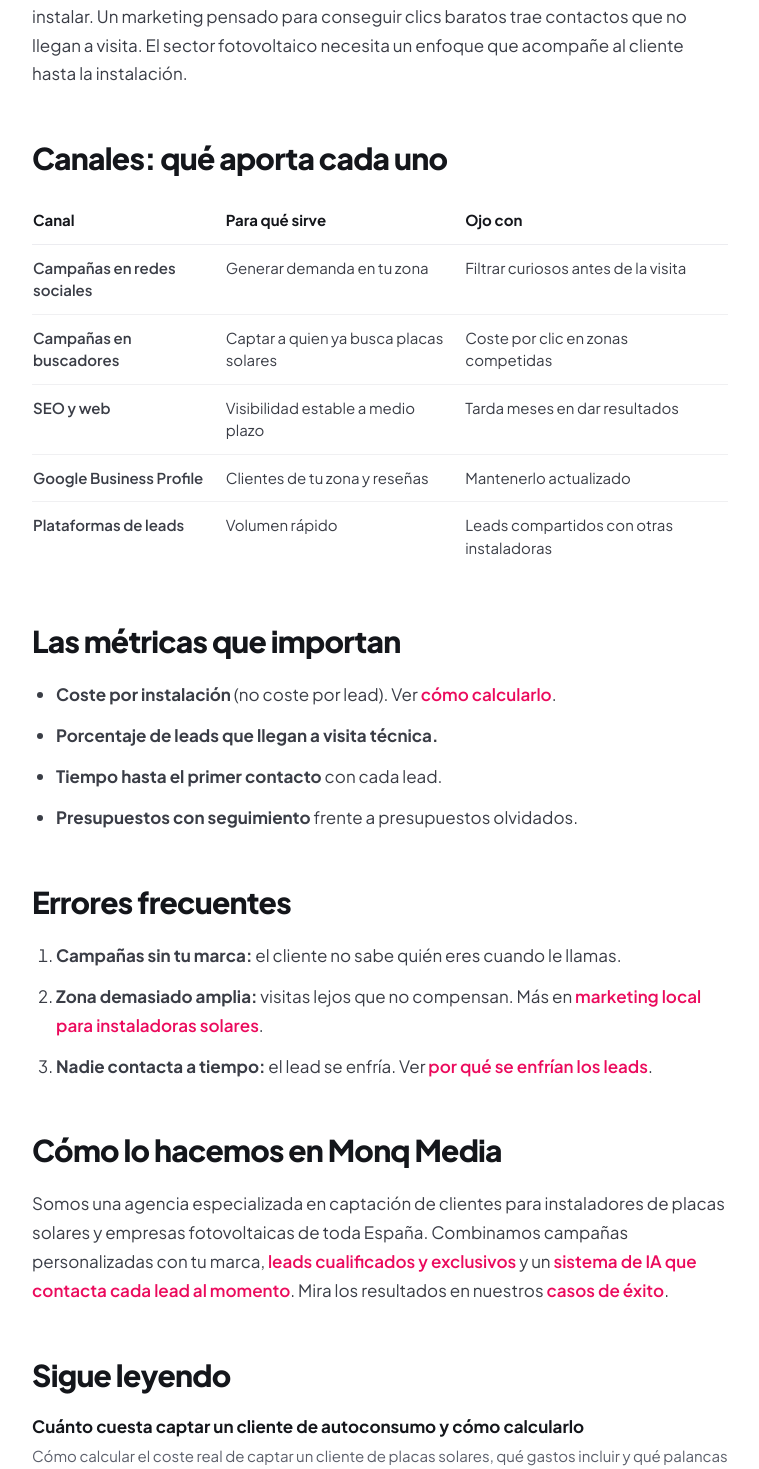
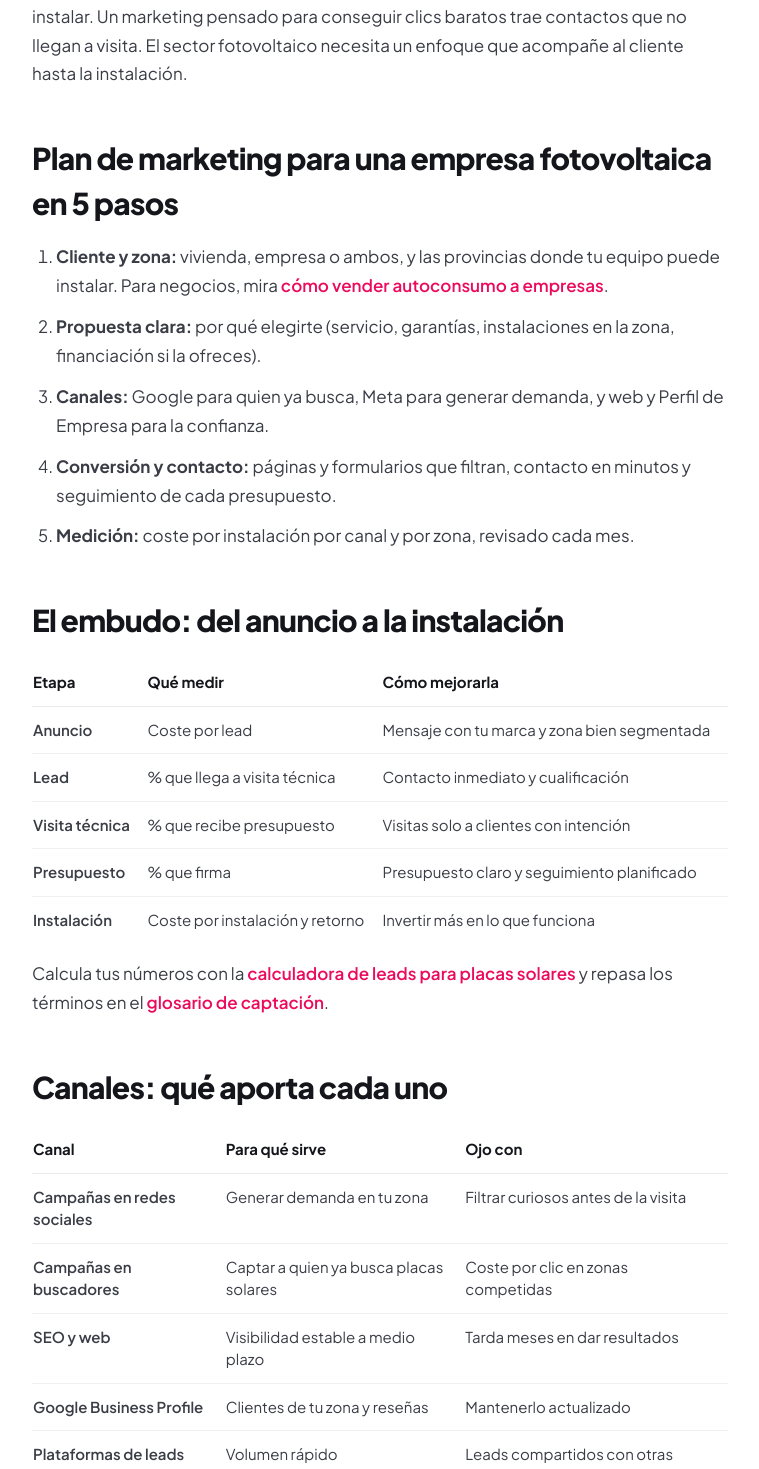
Before and after one commit to monqmedia/monqmedia-web, a Next.js app: page /blog/marketing-para-empresas-fotovoltaicas in a window 1280 px wide. Shown: the part 860-2329 px from the top of the page, without its empty margins (260-1019 px from the left). Built offline with nearby package versions, Linux system fonts and the light colour scheme.

Commit message:
SEO: refuerzo de marketing para empresas fotovoltaicas (plan en 5 pasos, embudo, FAQ) con dateModified
Co-Authored-By: Claude Opus 5.5 <noreply@anthropic.com>
Claude-Session: https://claude.ai/code/session_01Qau9YZQa7YvPv1Gw7N1mwG

```diff
--- a/app/blog/marketing-para-empresas-fotovoltaicas/page.tsx
+++ b/app/blog/marketing-para-empresas-fotovoltaicas/page.tsx
@@ -20,6 +20,14 @@ const URL = postUrl(post);
 export const metadata: Metadata = postMetadata(post);
 
 const faqs: Faq[] = [
+  {
+    q: "¿Cómo hago un plan de marketing para mi empresa fotovoltaica?",
+    a: "En cinco pasos: define tu cliente y tu zona, elige los canales (Google, Meta, web y Perfil de Empresa), prepara páginas y formularios que filtren, organiza el contacto inmediato y el seguimiento, y mide el coste por instalación para invertir donde funciona.",
+  },
+  {
+    q: "¿Cuánto debe invertir una empresa fotovoltaica en marketing?",
+    a: "Parte de tu objetivo de instalaciones: con tus tasas de conversión calcula cuántos leads necesitas y cuánto cuestan. Nuestra calculadora de leads para placas solares lo hace en segundos.",
+  },
   {
     q: "¿Qué tipo de marketing funciona mejor para una empresa fotovoltaica?",
     a: "El que genera visitas técnicas e instalaciones, no solo visibilidad: campañas de captación con la marca de la empresa, dirigidas a su zona, con filtro de calidad y contacto inmediato de cada lead.",
@@ -44,6 +52,7 @@ const jsonLd = [
     description: post.description,
     url: URL,
     published: post.date,
+    modified: post.updated,
   }),
   faqJsonLd(faqs),
   breadcrumbJsonLd(post.title, URL, { name: "Blog", href: "/blog" }),
@@ -57,8 +66,8 @@ export default function Article() {
       parent={{ name: "Blog", href: "/blog" }}
       eyebrow="Blog · Marketing"
       title={post.title}
-      updated={post.date}
-      updatedLabel={post.dateLabel}
+      updated={post.updated ?? post.date}
+      updatedLabel={post.updatedLabel ?? post.dateLabel}
       summary={
         <>
           el marketing para empresas fotovoltaicas funciona cuando se mide en{" "}
@@ -79,6 +88,57 @@ export default function Article() {
         conseguir clics baratos trae contactos que no llegan a visita. El
         sector fotovoltaico necesita un enfoque que acompañe al cliente hasta
         la instalación.
+      </p>
+
+      <h2 className={h2}>Plan de marketing para una empresa fotovoltaica en 5 pasos</h2>
+      <ol className="list-decimal pl-6 space-y-3 mb-4">
+        <li className={li}>
+          <strong>Cliente y zona:</strong> vivienda, empresa o ambos, y las
+          provincias donde tu equipo puede instalar. Para negocios, mira{" "}
+          <Link href="/blog/como-vender-autoconsumo-a-empresas" className={a}>
+            cómo vender autoconsumo a empresas
+          </Link>
+          .
+        </li>
+        <li className={li}>
+          <strong>Propuesta clara:</strong> por qué elegirte (servicio,
+          garantías, instalaciones en la zona, financiación si la ofreces).
+        </li>
+        <li className={li}>
+          <strong>Canales:</strong> Google para quien ya busca, Meta para
+          generar demanda, y web y Perfil de Empresa para la confianza.
+        </li>
+        <li className={li}>
+          <strong>Conversión y contacto:</strong> páginas y formularios que
+          filtran, contacto en minutos y seguimiento de cada presupuesto.
+        </li>
+        <li className={li}>
+          <strong>Medición:</strong> coste por instalación por canal y por
+          zona, revisado cada mes.
+        </li>
+      </ol>
+
+      <h2 className={h2}>El embudo: del anuncio a la instalación</h2>
+      <Table
+        head={["Etapa", "Qué medir", "Cómo mejorarla"]}
+        rows={[
+          ["Anuncio", "Coste por lead", "Mensaje con tu marca y zona bien segmentada"],
+          ["Lead", "% que llega a visita técnica", "Contacto inmediato y cualificación"],
+          ["Visita técnica", "% que recibe presupuesto", "Visitas solo a clientes con intención"],
+          ["Presupuesto", "% que firma", "Presupuesto claro y seguimiento planificado"],
+          ["Instalación", "Coste por instalación y retorno", "Invertir más en lo que funciona"],
+        ]}
+      />
+      <p className={p}>
+        Calcula tus números con la{" "}
+        <Link href="/calculadora-leads-placas-solares" className={a}>
+          calculadora de leads para placas solares
+        </Link>{" "}
+        y repasa los términos en el{" "}
+        <Link href="/glosario-captacion-placas-solares" className={a}>
+          glosario de captación
+        </Link>
+        .
       </p>
 
       <h2 className={h2}>Canales: qué aporta cada uno</h2>
@@ -139,9 +199,12 @@ export default function Article() {
 
       <h2 className={h2}>Cómo lo hacemos en Monq Media</h2>
       <p className={p}>
-        Somos una agencia especializada en captación de clientes para
-        instaladores de placas solares y empresas fotovoltaicas de toda
-        España. Combinamos campañas personalizadas con tu marca,{" "}
+        Somos una{" "}
+        <Link href="/agencia-marketing-placas-solares" className={a}>
+          agencia de marketing especializada en empresas de placas solares
+        </Link>{" "}
+        y fotovoltaicas de toda España, centrada en la captación de
+        clientes. Combinamos campañas personalizadas con tu marca,{" "}
         <Link href="/leads-placas-solares" className={a}>
           leads cualificados y exclusivos
         </Link>{" "}
--- a/app/blog/posts.ts
+++ b/app/blog/posts.ts
@@ -96,6 +96,8 @@ export const posts: Post[] = [
   },
   {
     slug: "marketing-para-empresas-fotovoltaicas",
+    updated: "2026-10-30",
+    updatedLabel: "30 de octubre de 2026",
     title: "Marketing para empresas fotovoltaicas: cómo conseguir más clientes e instalaciones",
     description:
       "Guía práctica de marketing para empresas fotovoltaicas e instaladores de paneles solares: qué canales funcionan, qué medir y cómo llenar la agenda de visitas técnicas con clientes que instalan.",
```
